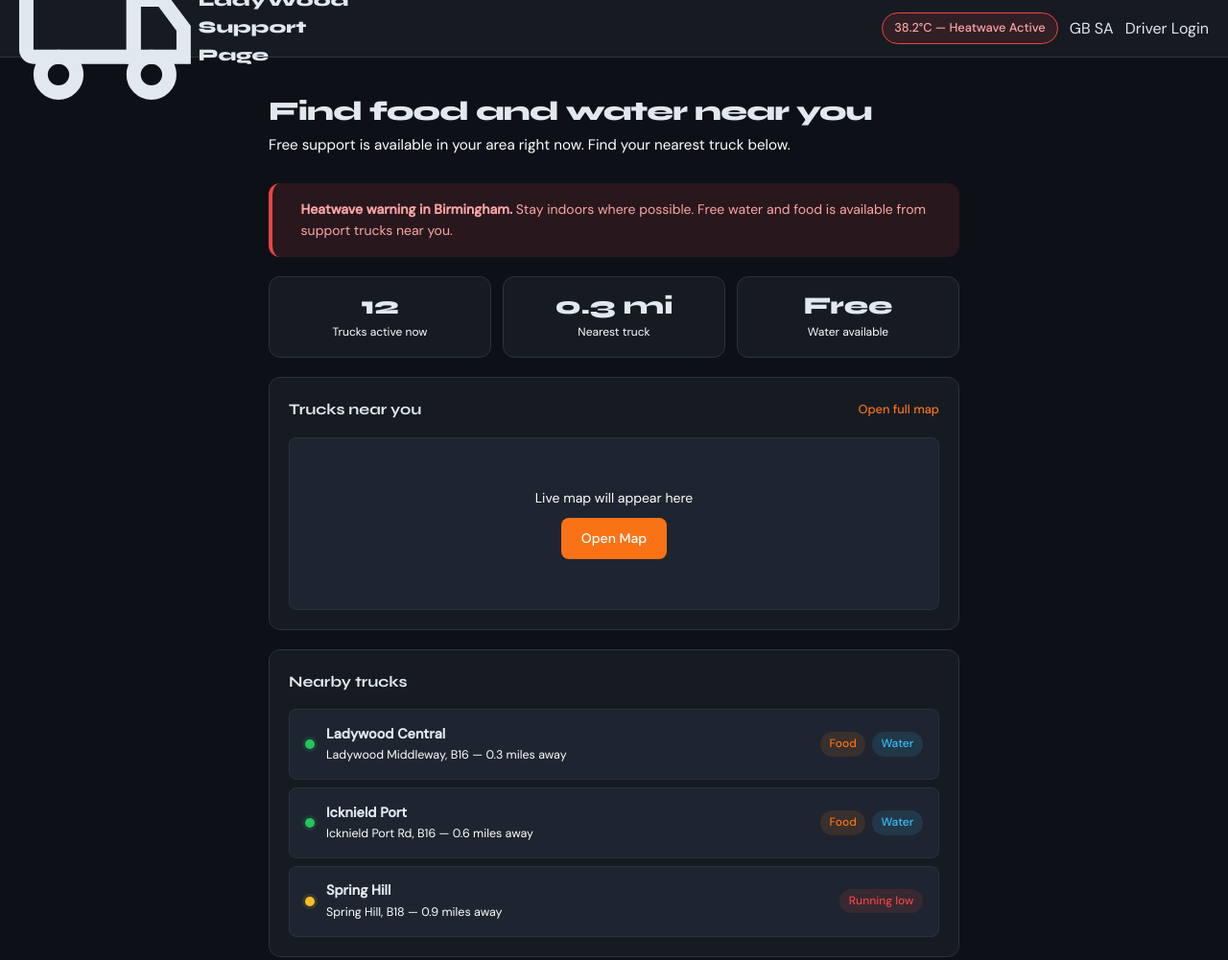
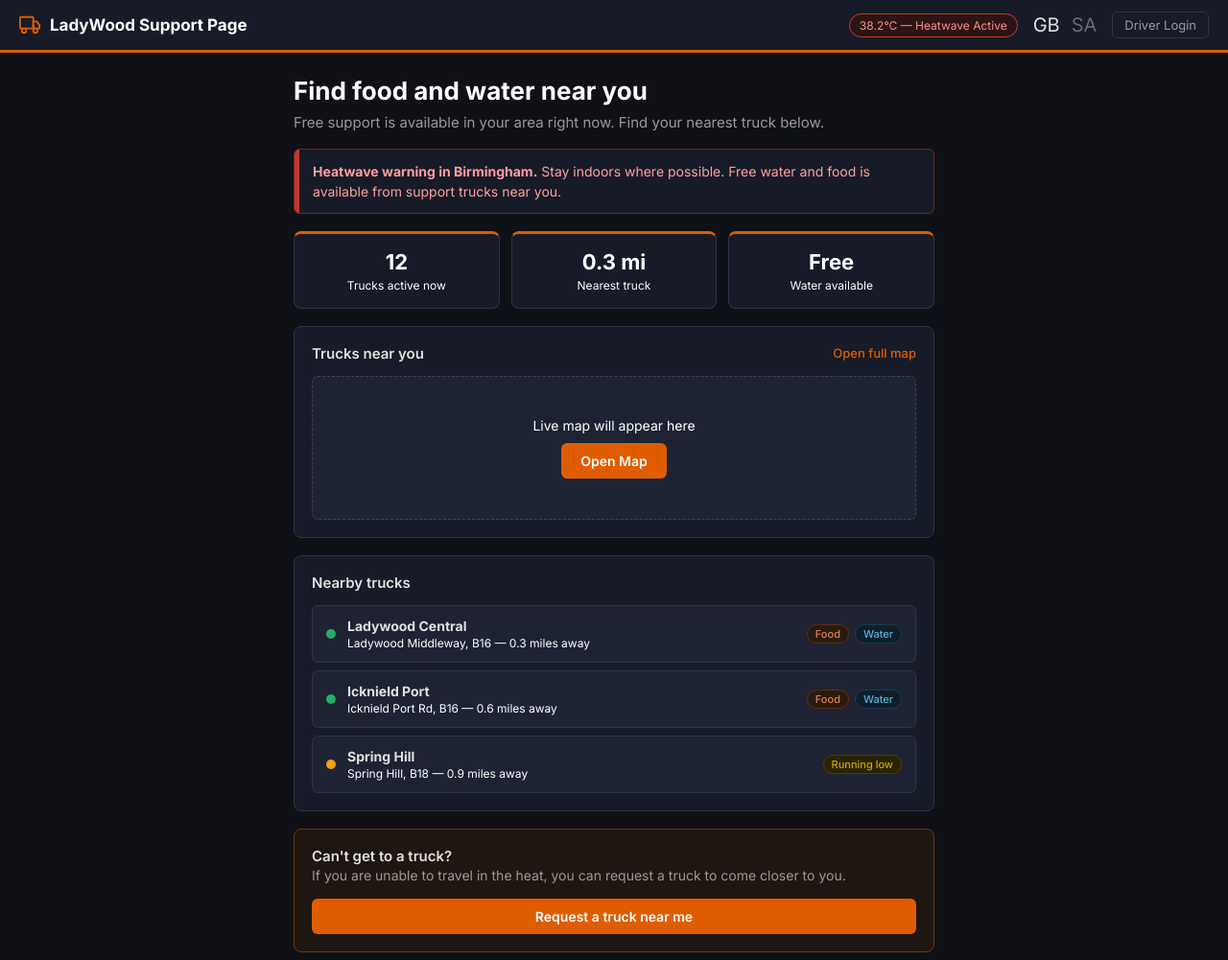
Before and after one commit to AyrtonHCook/LaunchPadProject2026Group42, a website: page Codefiles/public/index.html in a window 1280 px wide. Shown: the top 1001 px of the page at 96% size. Drawn offline with Linux system fonts and the light colour scheme.

Commit message:
Refactor CSS styles for improved design and layout

```diff
--- a/Codefiles/public/css/style.css
+++ b/Codefiles/public/css/style.css
@@ -1,321 +1,287 @@
-/* ============================================================
-   LaunchPad — Stylesheet
-   Birmingham Community Food Truck Support Platform
-   ============================================================ */
+@import url('https://fonts.googleapis.com/css2?family=Inter:wght@400;500;600;700&display=swap');
 
-@import url('https://fonts.googleapis.com/css2?family=Syne:wght@700;800&family=DM+Sans:wght@400;500&display=swap');
-
-/* --- Variables -------------------------------------------- */
-:root {
-  --bg:           #0d1117;
-  --surface:      #161b22;
-  --surface-2:    #1e2530;
-  --border:       #2a3240;
-  --orange:       #f97316;
-  --orange-dim:   rgba(249, 115, 22, 0.12);
-  --blue:         #38bdf8;
-  --blue-dim:     rgba(56, 189, 248, 0.12);
-  --green:        #22c55e;
-  --green-dim:    rgba(34, 197, 94, 0.12);
-  --red:          #ef4444;
-  --red-dim:      rgba(239, 68, 68, 0.12);
-  --yellow:       #fbbf24;
-  --yellow-dim:   rgba(251, 191, 36, 0.12);
-  --text:         #e2e8f0;
-  --text-muted:   #ffffff;
-  --text-soft:    #ffffff;
-  --font-display: 'Syne', sans-serif;
-  --font-body:    'DM Sans', sans-serif;
-  --radius:       12px;
-  --radius-sm:    8px;
-  --radius-pill:  999px;
+* {
+  box-sizing: border-box;
+  margin: 0;
+  padding: 0;
 }
 
-/* --- Reset ------------------------------------------------ */
-*, *::before, *::after { box-sizing: border-box; margin: 0; padding: 0; }
-html { font-size: 16px; }
 body {
-  font-family: var(--font-body);
-  background: var(--bg);
-  color: var(--text);
-  line-height: 1.6;
-  -webkit-font-smoothing: antialiased;
+  font-family: 'Inter', sans-serif;
+  background-color: #0f1117;
+  color: #e0e0e0;
+  font-size: 16px;
 }
-a { color: inherit; text-decoration: none; }
-ul { list-style: none; }
-button { font-family: var(--font-body); cursor: pointer; border: none; background: none; }
 
-/* --- Topbar ----------------------------------------------- */
+a {
+  text-decoration: none;
+  color: inherit;
+}
+
+ul {
+  list-style: none;
+}
+
+/* ---- header ---- */
+
 .topbar {
+  background-color: #161b27;
+  padding: 0 20px;
+  height: 55px;
   display: flex;
   align-items: center;
   justify-content: space-between;
-  padding: 0 1.25rem;
-  height: 60px;
-  background: var(--surface);
-  border-bottom: 1px solid var(--border);
   position: sticky;
   top: 0;
-  z-index: 10;
+  z-index: 100;
+  border-bottom: 3px solid #e05c00;
 }
 
 .topbar__logo {
   display: flex;
   align-items: center;
-  gap: 0.5rem;
-  font-size: 1.1rem;
+  gap: 10px;
+  font-weight: 700;
+  font-size: 17px;
+  color: white;
 }
 
-.topbar__logo-name {
-  font-family: var(--font-display);
-  font-weight: 800;
-  font-size: 1.1rem;
+.topbar__logo-icon {
+  width: 22px;
+  height: 22px;
+  color: #e05c00;
 }
 
 .topbar__right {
   display: flex;
   align-items: center;
-  gap: 0.75rem;
+  gap: 12px;
 }
 
-/* --- Temperature pill ------------------------------------- */
+.topbar__driver-link {
+  font-size: 13px;
+  color: #999;
+  border: 1px solid #333;
+  padding: 5px 12px;
+  border-radius: 5px;
+  transition: all 0.2s;
+}
+
+.topbar__driver-link:hover {
+  color: #e0e0e0;
+  border-color: #e05c00;
+}
+
 .temp-pill {
-  font-size: 0.8rem;
-  font-weight: 500;
-  padding: 0.3rem 0.75rem;
-  border-radius: var(--radius-pill);
-  background: var(--surface-2);
-  border: 1px solid var(--border);
-  color: var(--text-soft);
+  font-size: 12px;
+  padding: 4px 10px;
+  border-radius: 20px;
+  background: #1e2333;
+  color: #909aab;
+  border: 1px solid #2e3347;
 }
 
 .temp-pill--alert {
-  background: var(--red-dim);
-  border-color: var(--red);
-  color: #fca5a5;
-  animation: pulse 2.5s ease-in-out infinite;
+  background-color: #2a1414;
+  border-color: #c0392b;
+  color: #ff8a8a;
 }
 
-@keyframes pulse {
-  0%, 100% { opacity: 1; }
-  50%       { opacity: 0.7; }
+/* ---- main content ---- */
+
+.content {
+  max-width: 700px;
+  margin: 0 auto;
+  padding: 24px 16px 60px;
+  display: flex;
+  flex-direction: column;
+  gap: 18px;
 }
 
-/* --- Icon button ------------------------------------------ */
-.icon-btn {
-  width: 36px;
-  height: 36px;
-  border-radius: var(--radius-sm);
-  background: var(--surface-2);
-  border: 1px solid var(--border);
-  display: flex;
-  align-items: center;
-  justify-content: center;
-  font-size: 1rem;
-  color: var(--text-soft);
-  transition: background 0.15s;
-}
-
-.icon-btn:hover { background: var(--border); }
-
-/* --- Main content ----------------------------------------- */
-.content {
-  max-width: 760px;
-  margin: 0 auto;
-  padding: 1.5rem 1.25rem 3rem;
-  display: flex;
-  flex-direction: column;
-  gap: 1.25rem;
-}
-
-/* --- Hero ------------------------------------------------- */
-.hero {
-  padding: 1rem 0 0.5rem;
-}
+/* ---- hero ---- */
 
 .hero__title {
-  font-family: var(--font-display);
-  font-size: 1.75rem;
-  font-weight: 800;
-  letter-spacing: -0.03em;
-  color: var(--text);
-  line-height: 1.15;
+  font-size: 26px;
+  font-weight: 700;
+  color: #ffffff;
+  line-height: 1.25;
 }
 
 .hero__sub {
-  margin-top: 0.4rem;
-  font-size: 0.95rem;
-  color: var(--text-soft);
+  margin-top: 6px;
+  font-size: 15px;
+  color: #999;
 }
 
-/* --- Alert ------------------------------------------------ */
+/* ---- alert ---- */
+
 .alert {
   display: flex;
-  align-items: flex-start;
-  gap: 0.75rem;
-  padding: 1rem 1.1rem;
-  border-radius: var(--radius);
-  font-size: 0.875rem;
-  border-left: 4px solid;
+  border-radius: 6px;
+  overflow: hidden;
+  border: 1px solid #2e3347;
+  background: #161b27;
 }
 
-.alert__icon { font-size: 1.1rem; flex-shrink: 0; margin-top: 1px; }
-.alert__close {
-  margin-left: auto;
-  color: inherit;
-  opacity: 0.5;
-  font-size: 0.9rem;
+.alert__bar {
+  width: 5px;
   flex-shrink: 0;
-  padding: 0 0.25rem;
 }
-.alert__close:hover { opacity: 1; }
+
+.alert__body {
+  padding: 12px 14px;
+  font-size: 14px;
+  line-height: 1.5;
+}
 
 .alert--critical {
-  background: var(--red-dim);
-  border-color: var(--red);
-  color: #fca5a5;
+  border-color: #7b2020;
 }
 
-.alert--info {
-  background: var(--blue-dim);
-  border-color: var(--blue);
-  color: #7dd3fc;
+.alert--critical .alert__bar {
+  background-color: #c0392b;
 }
 
-/* --- Stats ------------------------------------------------ */
+.alert--critical .alert__body {
+  color: #ff9f9f;
+}
+
+/* ---- stats row ---- */
+
 .stats {
   display: grid;
   grid-template-columns: repeat(3, 1fr);
-  gap: 0.75rem;
+  gap: 12px;
 }
 
 .stat-card {
-  background: var(--surface);
-  border: 1px solid var(--border);
-  border-radius: var(--radius);
-  padding: 1rem;
-  display: flex;
-  flex-direction: column;
-  gap: 0.25rem;
+  background: #161b27;
+  border: 1px solid #2e3347;
+  border-radius: 8px;
+  padding: 16px 12px;
   text-align: center;
+  border-top: 3px solid #e05c00;
 }
 
-.stat-card__icon { font-size: 1.4rem; }
-
 .stat-card__value {
-  font-family: var(--font-display);
-  font-size: 1.6rem;
-  font-weight: 800;
-  color: var(--text);
-  line-height: 1.1;
+  font-size: 22px;
+  font-weight: 700;
+  color: #ffffff;
 }
 
 .stat-card__label {
-  font-size: 0.75rem;
-  color: var(--text-muted);
+  font-size: 12px;
+  color: #FFFFFF;
+  margin-top: 4px;
 }
 
-/* --- Panels ----------------------------------------------- */
+/* ---- panels ---- */
+
 .panel {
-  background: var(--surface);
-  border: 1px solid var(--border);
-  border-radius: var(--radius);
-  padding: 1.25rem;
+  background: #161b27;
+  border: 1px solid #2e3347;
+  border-radius: 8px;
+  padding: 18px;
 }
 
 .panel--highlight {
-  background: var(--orange-dim);
-  border-color: rgba(249, 115, 22, 0.3);
+  background-color: #1e1610;
+  border-color: #7a3200;
 }
 
 .panel__header {
   display: flex;
   align-items: center;
   justify-content: space-between;
-  margin-bottom: 1rem;
+  margin-bottom: 14px;
 }
 
 .panel__title {
-  font-family: var(--font-display);
-  font-size: 1rem;
-  font-weight: 700;
-  color: var(--text);
+  font-size: 15px;
+  font-weight: 600;
+  color: #e0e0e0;
 }
 
 .panel__link {
-  font-size: 0.8rem;
-  color: var(--orange);
+  font-size: 13px;
+  color: #e05c00;
   font-weight: 500;
 }
 
-.panel__link:hover { opacity: 0.7; }
+.panel__link:hover {
+  text-decoration: underline;
+}
 
 .panel__desc {
-  font-size: 0.875rem;
-  color: var(--text-soft);
-  margin-bottom: 1rem;
+  font-size: 14px;
+  color: #999;
+  margin-bottom: 14px;
+  line-height: 1.5;
 }
 
-/* --- Map area --------------------------------------------- */
+/* ---- map placeholder ---- */
+
 .map-area {
-  background: var(--surface-2);
-  border: 1px solid var(--border);
-  border-radius: var(--radius-sm);
-  min-height: 180px;
+  background-color: #1e2333;
+  border: 1px dashed #3a4060;
+  border-radius: 6px;
+  min-height: 150px;
   display: flex;
   flex-direction: column;
   align-items: center;
   justify-content: center;
-  gap: 0.6rem;
-  color: var(--text-muted);
-  font-size: 0.875rem;
+  gap: 10px;
 }
 
-.map-area__icon { font-size: 2rem; opacity: 0.4; }
+.map-area__label {
+  font-size: 14px;
+  color: #FFFFFF;
+}
 
-/* --- Truck list ------------------------------------------- */
+/* ---- truck list ---- */
+
 .truck-list {
   display: flex;
   flex-direction: column;
-  gap: 0.5rem;
+  gap: 8px;
 }
 
 .truck-item {
   display: flex;
   align-items: center;
-  gap: 0.75rem;
-  padding: 0.85rem 1rem;
-  background: var(--surface-2);
-  border: 1px solid var(--border);
-  border-radius: var(--radius-sm);
+  gap: 12px;
+  padding: 12px 14px;
+  background-color: #1e2333;
+  border: 1px solid #2e3347;
+  border-radius: 6px;
   transition: border-color 0.15s;
 }
 
-.truck-item:hover { border-color: var(--orange); }
-
-.truck-item--offline { opacity: 0.5; }
+.truck-item:hover {
+  border-color: #e05c00;
+}
 
 .truck-item__info {
   flex: 1;
   display: flex;
   flex-direction: column;
-  gap: 0.1rem;
-  font-size: 0.9rem;
-  min-width: 0;
+  font-size: 14px;
+  color: #e0e0e0;
 }
 
 .truck-item__location {
-  font-size: 0.78rem;
-  color: var(--text-muted);
+  font-size: 12px;
+  color: #FFFFFF;
+  margin-top: 2px;
 }
 
 .truck-item__stock {
   display: flex;
-  gap: 0.4rem;
-  flex-shrink: 0;
+  gap: 6px;
 }
 
-/* --- Status dot ------------------------------------------- */
+/* ---- status dot ---- */
+
 .status {
   width: 10px;
   height: 10px;
@@ -323,157 +289,158 @@
   flex-shrink: 0;
 }
 
-.status--active  { background: var(--green);  box-shadow: 0 0 0 3px var(--green-dim); }
-.status--low     { background: var(--yellow); box-shadow: 0 0 0 3px var(--yellow-dim); }
-.status--offline { background: var(--text-muted); }
-
-/* --- Pills ------------------------------------------------ */
-.pill {
-  font-size: 0.75rem;
-  font-weight: 500;
-  padding: 0.2rem 0.6rem;
-  border-radius: var(--radius-pill);
+.status--active {
+  background-color: #27ae60;
 }
 
-.pill--food   { background: var(--orange-dim); color: var(--orange); }
-.pill--water  { background: var(--blue-dim);   color: var(--blue); }
-.pill--warn   { background: var(--red-dim);    color: var(--red); }
-.pill--muted  { background: var(--surface);    color: var(--text-muted); border: 1px solid var(--border); }
+.status--low {
+  background-color: #f39c12;
+}
 
-/* --- Priority bar ----------------------------------------- */
-.priority {
+.status--offline {
+  background-color: #555;
+}
+
+/* ---- pills ---- */
+
+.pill {
+  font-size: 11px;
+  font-weight: 500;
+  padding: 2px 8px;
+  border-radius: 20px;
+}
+
+.pill--food {
+  background-color: #2a1a0e;
+  color: #e08050;
+  border: 1px solid #5a3010;
+}
+
+.pill--water {
+  background-color: #0e1e2a;
+  color: #5aafd4;
+  border: 1px solid #1a3a50;
+}
+
+.pill--warn {
+  background-color: #2a2200;
+  color: #c9a800;
+  border: 1px solid #4a3e00;
+}
+
+/* ---- info list ---- */
+
+.info-list {
+  display: flex;
+  flex-direction: column;
+  gap: 8px;
+}
+
+.info-item {
+  display: flex;
+  gap: 12px;
+  padding: 12px 14px;
+  background-color: #1e2333;
+  border: 1px solid #2e3347;
+  border-radius: 6px;
+  font-size: 14px;
+}
+
+.info-item__marker {
   width: 4px;
-  min-height: 44px;
-  border-radius: var(--radius-pill);
+  border-radius: 4px;
+  background-color: #e05c00;
   flex-shrink: 0;
   align-self: stretch;
 }
 
-.priority--high   { background: var(--red); }
-.priority--medium { background: var(--yellow); }
-.priority--low    { background: var(--green); }
-
-/* --- Request list ----------------------------------------- */
-.request-list {
-  display: flex;
-  flex-direction: column;
-  gap: 0.5rem;
-}
-
-.request-item {
-  display: flex;
-  align-items: stretch;
-  gap: 0.75rem;
-  padding: 0.85rem 1rem;
-  background: var(--surface-2);
-  border: 1px solid var(--border);
-  border-radius: var(--radius-sm);
-  font-size: 0.875rem;
-}
-
-.request-item__body {
-  flex: 1;
-  display: flex;
-  flex-direction: column;
-  gap: 0.15rem;
-}
-
-.request-item__meta {
-  font-size: 0.78rem;
-  color: var(--text-muted);
-}
-
-.request-item__time {
-  font-size: 0.75rem;
-  color: var(--text-muted);
-  flex-shrink: 0;
-  white-space: nowrap;
-}
-
-/* --- Info list -------------------------------------------- */
-.info-list {
-  display: flex;
-  flex-direction: column;
-  gap: 0.75rem;
-}
-
-.info-item {
-  display: flex;
-  align-items: flex-start;
-  gap: 0.85rem;
-  padding: 0.85rem 1rem;
-  background: var(--surface-2);
-  border: 1px solid var(--border);
-  border-radius: var(--radius-sm);
-  font-size: 0.875rem;
-}
-
-.info-item__icon {
-  font-size: 1.3rem;
-  flex-shrink: 0;
-  margin-top: 1px;
+.info-item strong {
+  display: block;
+  color: #e0e0e0;
+  margin-bottom: 2px;
 }
 
 .info-item p {
-  font-size: 0.8rem;
-  color: var(--text-muted);
-  margin-top: 0.15rem;
+  font-size: 13px;
+  color: #FFFFFF;
+  line-height: 1.5;
 }
 
-/* --- Buttons ---------------------------------------------- */
+/* ---- buttons ---- */
+
 .btn {
   display: inline-flex;
   align-items: center;
   justify-content: center;
-  gap: 0.4rem;
-  padding: 0.6rem 1.25rem;
-  border-radius: var(--radius-sm);
-  font-size: 0.875rem;
-  font-weight: 500;
-  border: 1px solid transparent;
-  transition: all 0.15s;
+  padding: 10px 20px;
+  border-radius: 6px;
+  font-size: 14px;
+  font-weight: 600;
+  font-family: 'Inter', sans-serif;
   cursor: pointer;
-  font-family: var(--font-body);
+  border: none;
+  transition: background-color 0.2s;
 }
 
 .btn--primary {
-  background: var(--orange);
-  color: #fff;
+  background-color: #e05c00;
+  color: white;
 }
 
-.btn--primary:hover { background: #ea6a0a; }
-
-.btn--full { width: 100%; }
-
-/* --- Footer ----------------------------------------------- */
-.footer {
-  text-align: center;
-  padding: 1.5rem 1.25rem;
-  border-top: 1px solid var(--border);
-  font-size: 0.78rem;
-  color: var(--text-muted);
-  display: flex;
-  flex-direction: column;
-  gap: 0.3rem;
+.btn--primary:hover {
+  background-color: #c45200;
 }
 
-#map {
+.btn--full {
   width: 100%;
-  height: 400px;
-  margin-top: 1rem;
-  border: 1px solid #ccc;
-  border-radius: 8px;
 }
 
-/* --- Responsive ------------------------------------------- */
-@media (max-width: 520px) {
-  .hero__title { font-size: 1.4rem; }
+/* ---- footer ---- */
 
-  .stats { grid-template-columns: repeat(3, 1fr); gap: 0.5rem; }
-  .stat-card { padding: 0.75rem 0.5rem; }
-  .stat-card__value { font-size: 1.3rem; }
+.footer {
+  background-color: #161b27;
+  border-top: 1px solid #2e3347;
+  color: #909aab;
+  text-align: center;
+  padding: 20px;
+  font-size: 12px;
+  line-height: 1.8;
+  margin-top: 20px;
+}
 
+.footer strong {
+  color: #aaa;
+}
+
+/* ---- responsive ---- */
+
+@media (max-width: 500px) {
+  .hero__title { font-size: 22px; }
+  .stats { grid-template-columns: repeat(3, 1fr); gap: 8px; }
+  .stat-card { padding: 12px 8px; }
+  .stat-card__value { font-size: 18px; }
   .truck-item__stock { display: none; }
+}
 
-  .temp-pill--alert { display: none; }
+/* ---- language switch ---- */
+
+.lang-switch {
+  display: flex;
+  gap: 4px;
 }
+
+.lang-switch__btn {
+  font-size: 20px;
+  padding: 2px 4px;
+  border-radius: 4px;
+  opacity: 0.4;
+  transition: opacity 0.2s;
+}
+
+.lang-switch__btn:hover {
+  opacity: 0.8;
+}
+
+.lang-switch__btn--active {
+  opacity: 1;
+}
```
